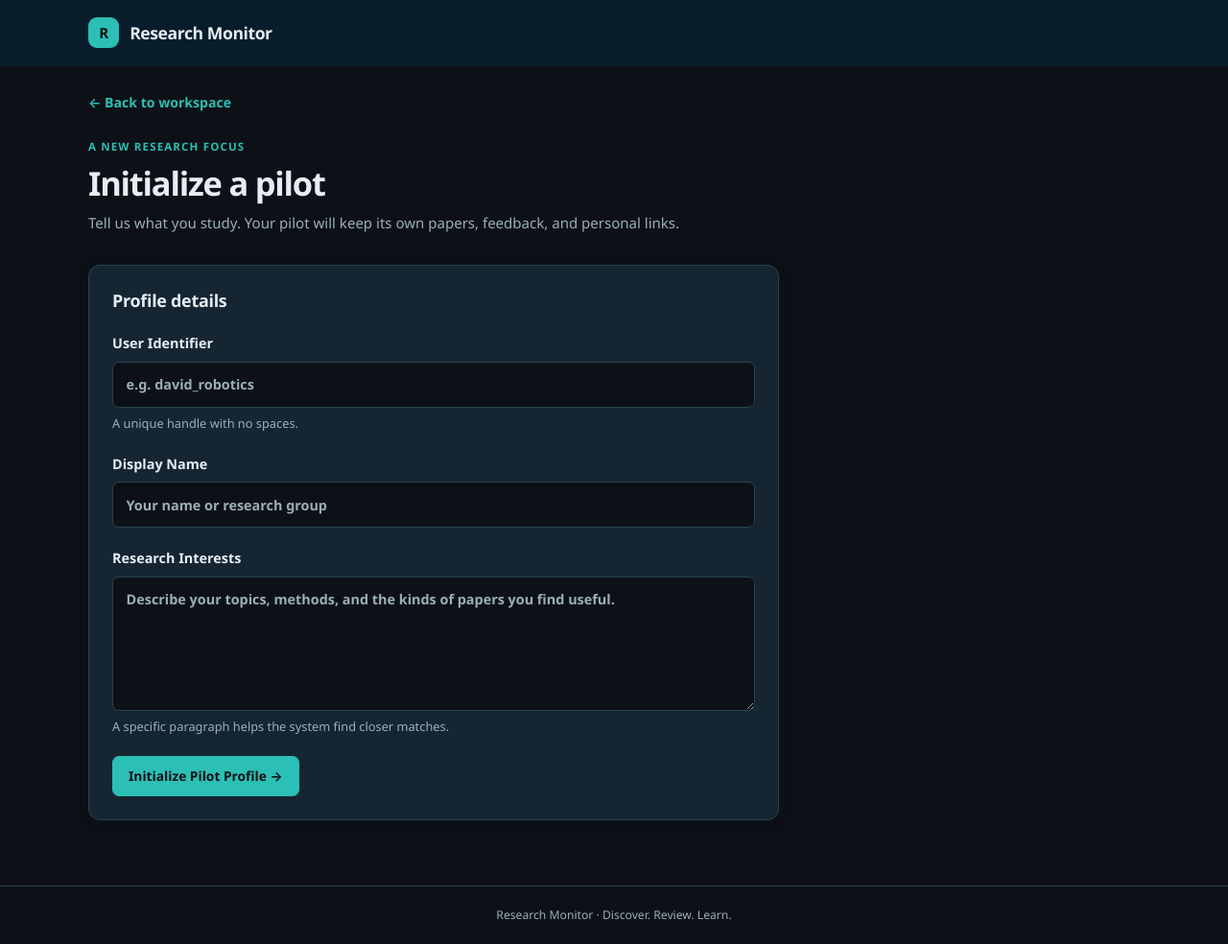
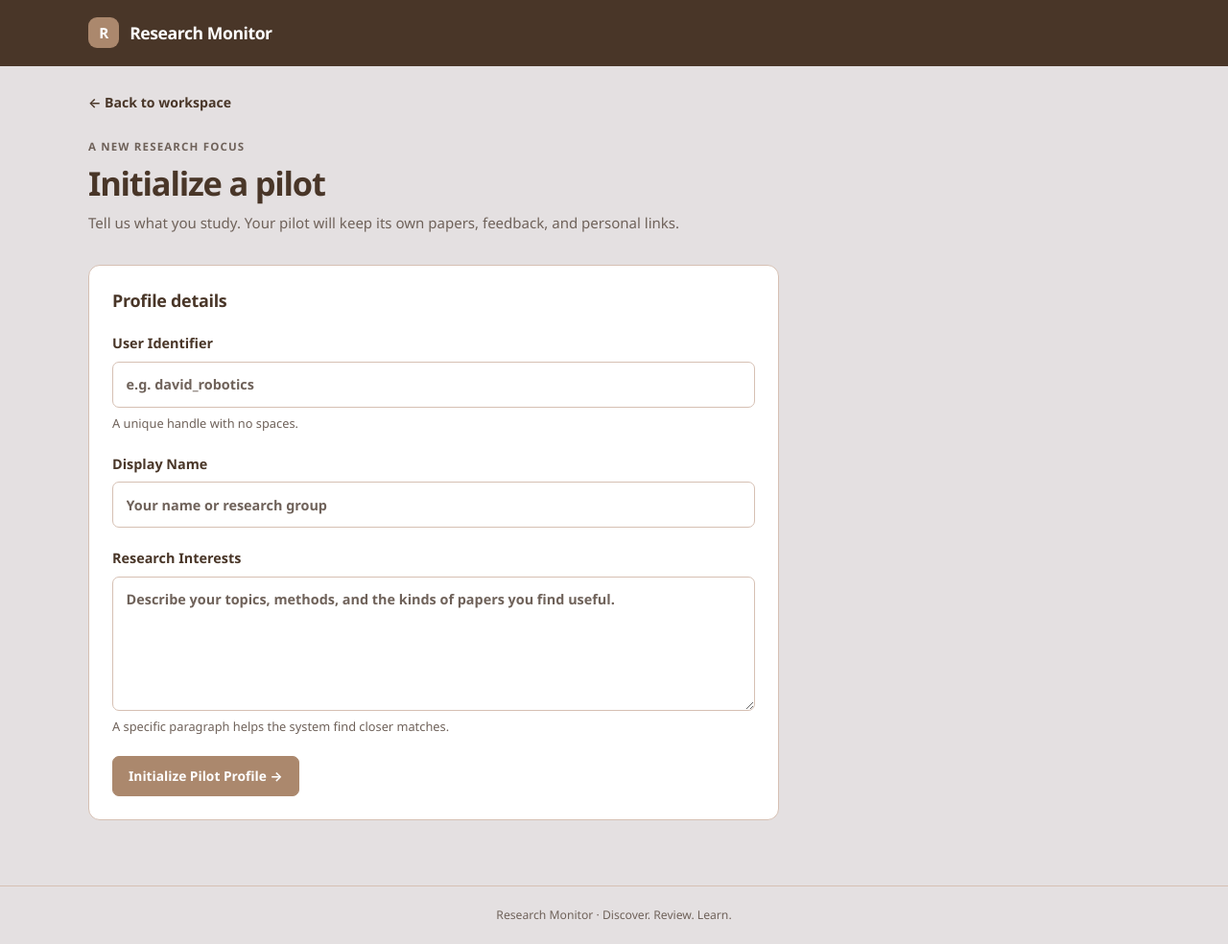
Before and after one commit to Sinchana-B-Kurkuri/research-monitoring-agent, a FastAPI app: page /onboard in a window 1280 px wide. Shown: the whole page at 96% size. Run offline with FastAPI, Linux system fonts and the light colour scheme; parts of the project's set-up code (start-up, migrations or seed data) failed here and were passed over.

Commit message:
style(ui): apply minimal warm Color Hunt theme
Update only app.css to use the requested warm background, white panels, tan secondary surfaces and borders, brown primary accents, dark brown header and text, and muted secondary text. Use light button and navigation labels, remove card shadows, and preserve existing layout, spacing, typography, media rules, loading content and all application behavior.

Verification: complete existing pytest suite passed with 265 tests and one third-party TestClient deprecation warning; git diff --check passed; stylesheet diff inspected; layout and media declarations compared with HEAD; palette and stylesheet/template variable references verified; running server returned the updated CSS with HTTP 200. No backend, templates, JavaScript, dependencies or pre-existing report changes included. No push.

```diff
--- a/src/research_monitor/ui/static/app.css
+++ b/src/research_monitor/ui/static/app.css
@@ -1,28 +1,29 @@
 :root {
-    --bg: #0D1117;
-    --header: #071D2B;
-    --surface: #152632;
-    --surface-hover: rgb(44 191 181 / 10%);
-    --border: #2A414D;
-    --text-primary: #E6EDF3;
-    --text-secondary: #9BAEB9;
+    --bg: #E4E0E1;
+    --header: #493628;
+    --surface: #FFFFFF;
+    --surface-secondary: #D6C0B3;
+    --surface-hover: var(--surface-secondary);
+    --border: var(--surface-secondary);
+    --text-primary: #493628;
+    --text-secondary: #6F625A;
     --text-muted: var(--text-secondary);
-    --primary: #2CBFB5;
-    --highlight: #67E8F9;
+    --primary: #AB886D;
+    --highlight: var(--text-primary);
     --primary-hover: var(--highlight);
-    --primary-text: var(--bg);
-    --accent-green: var(--primary);
-    --accent-green-bg: rgb(44 191 181 / 14%);
+    --primary-text: var(--surface);
+    --accent-green: var(--text-primary);
+    --accent-green-bg: var(--surface-secondary);
     --accent-red: var(--text-primary);
-    --accent-red-bg: rgb(155 174 185 / 10%);
+    --accent-red-bg: var(--surface-secondary);
     --accent-amber: var(--highlight);
-    --accent-amber-bg: rgb(103 232 249 / 12%);
+    --accent-amber-bg: var(--surface-secondary);
     --font: 'Segoe UI', system-ui, -apple-system, sans-serif;
-    color-scheme: dark;
+    color-scheme: light;
 }
 * { box-sizing: border-box; margin: 0; padding: 0; }
 body { background: var(--bg); color: var(--text-primary); font: 1rem/1.65 var(--font); min-height: 100vh; display: flex; flex-direction: column; }
-a { color: var(--primary); text-underline-offset: .2em; }
+a { color: var(--text-primary); text-underline-offset: .2em; }
 a:hover { color: var(--highlight); }
 button, input, select, textarea { font: inherit; }
 button, a, input, select, textarea, summary { -webkit-tap-highlight-color: transparent; }
@@ -30,21 +31,22 @@ button, a, input, select, textarea, summary { -webkit-tap-highlight-color: trans
 [hidden] { display: none !important; }
 .skip-link { position: absolute; top: -100px; left: 1rem; padding: .6rem 1rem; background: var(--surface); z-index: 1000; }
 .skip-link:focus { top: 1rem; }
-.site-header { background: var(--header); color: var(--text-primary); }
+.site-header { background: var(--header); color: var(--primary-text); }
 .header-inner { max-width: 1160px; margin: auto; padding: 1.15rem 2rem; display: flex; align-items: center; justify-content: space-between; gap: 1rem; }
-.brand { color: var(--text-primary); text-decoration: none; font-weight: 700; font-size: 1.1rem; letter-spacing: -.025em; display: inline-flex; align-items: center; gap: .7rem; }
-.brand:hover { color: var(--highlight); }
+.brand { color: var(--primary-text); text-decoration: none; font-weight: 700; font-size: 1.1rem; letter-spacing: -.025em; display: inline-flex; align-items: center; gap: .7rem; }
+.brand:hover { color: var(--surface-secondary); }
 .brand-mark { display: grid; place-items: center; background: var(--primary); color: var(--primary-text); width: 32px; height: 32px; border-radius: 9px; font-size: .95rem; }
-.profile-label { color: var(--text-primary); font-size: .85rem; border-left: 1px solid var(--border); padding-left: 1rem; }
-.profile-label small { display: block; color: var(--text-secondary); font-size: .7rem; letter-spacing: .08em; text-transform: uppercase; }
+.profile-label { color: var(--primary-text); font-size: .85rem; border-left: 1px solid var(--border); padding-left: 1rem; }
+.profile-label small { display: block; color: var(--surface-secondary); font-size: .7rem; letter-spacing: .08em; text-transform: uppercase; }
 .site-header .btn { background: var(--primary); color: var(--primary-text); border-color: var(--primary); }
 .site-header .btn:hover { background: var(--primary-hover); border-color: var(--primary-hover); }
-.site-header :focus-visible { outline-color: var(--highlight); }
+.site-header :focus-visible { outline-color: var(--primary-text); }
 .profile-nav { background: var(--header); border-bottom: 1px solid var(--border); }
 .tab-list { max-width: 1160px; padding: 0 2rem; margin: auto; list-style: none; display: flex; gap: 1.5rem; overflow-x: auto; }
-.tab-list a { display: block; padding: .9rem .1rem; border-bottom: 3px solid transparent; color: var(--text-secondary); text-decoration: none; white-space: nowrap; font-size: .9rem; }
-.tab-list a:hover { border-bottom-color: var(--highlight); color: var(--highlight); }
-.tab-list a[aria-current='page'] { border-bottom-color: var(--primary); color: var(--primary); font-weight: 650; }
+.tab-list a { display: block; padding: .9rem .1rem; border-bottom: 3px solid transparent; color: var(--surface-secondary); text-decoration: none; white-space: nowrap; font-size: .9rem; }
+.tab-list a:hover { border-bottom-color: var(--primary); color: var(--primary-text); }
+.tab-list a[aria-current='page'] { border-bottom-color: var(--primary); color: var(--primary-text); font-weight: 650; }
+.profile-nav :focus-visible { outline-color: var(--primary-text); }
 main { flex: 1; width: 100%; max-width: 1160px; padding: 1.5rem 2rem 3rem; margin: 0 auto; }
 .back-navigation { margin-bottom: 1.5rem; }
 .back-link { display: inline-flex; gap: .5rem; align-items: center; text-decoration: none; font-size: .88rem; font-weight: 600; }
@@ -52,10 +54,10 @@ main { flex: 1; width: 100%; max-width: 1160px; padding: 1.5rem 2rem 3rem; margi
 .page-header { display: flex; justify-content: space-between; align-items: flex-start; gap: 1.5rem; margin-bottom: 2rem; }
 .page-title { font-size: clamp(1.65rem, 3vw, 2.15rem); line-height: 1.25; font-weight: 700; letter-spacing: -.035em; margin-bottom: .5rem; }
 .page-subtitle { color: var(--text-secondary); max-width: 74ch; font-size: .94rem; }
-.eyebrow { color: var(--primary); font-size: .72rem; font-weight: 700; text-transform: uppercase; letter-spacing: .1em; margin-bottom: .4rem; }
+.eyebrow { color: var(--text-secondary); font-size: .72rem; font-weight: 700; text-transform: uppercase; letter-spacing: .1em; margin-bottom: .4rem; }
 h2 { font-size: 1.12rem; line-height: 1.4; letter-spacing: -.015em; margin-bottom: .5rem; }
 h3 { font-size: 1rem; line-height: 1.45; font-weight: 650; }
-.card { background: var(--surface); border: 1px solid var(--border); border-radius: 12px; padding: 1.5rem; margin-bottom: 1.25rem; box-shadow: 0 3px 12px rgb(13 17 23 / 20%); }
+.card { background: var(--surface); border: 1px solid var(--border); border-radius: 12px; padding: 1.5rem; margin-bottom: 1.25rem; box-shadow: none; }
 .card-header { display: flex; align-items: flex-start; justify-content: space-between; gap: 1rem; margin-bottom: .75rem; }
 .card-title { font-size: 1.1rem; line-height: 1.5; font-weight: 650; }
 .card-title a { color: var(--text-primary); text-decoration: none; }
@@ -68,8 +70,8 @@ h3 { font-size: 1rem; line-height: 1.45; font-weight: 650; }
 .badges { flex-shrink: 0; }
 .badge { display: inline-flex; align-items: center; padding: .18rem .6rem; border: 1px solid var(--border); border-radius: 999px; font-size: .72rem; font-weight: 650; line-height: 1.6; white-space: nowrap; }
 .badge-score, .badge-pending { color: var(--text-secondary); background: transparent; }
-.badge-auto, .badge-summary { color: var(--primary-text); background: var(--primary); border-color: var(--primary); }
-.badge-review { color: var(--primary-text); background: var(--highlight); border-color: var(--highlight); }
+.badge-auto, .badge-summary { color: var(--text-primary); background: var(--surface-secondary); border-color: var(--primary); }
+.badge-review { color: var(--primary-text); background: var(--header); border-color: var(--header); }
 .badge-low { color: var(--text-secondary); background: transparent; border-style: dashed; border-color: var(--border); }
 .user-tag { color: var(--text-secondary); font-size: .76rem; font-weight: 400; }
 .btn { display: inline-flex; justify-content: center; align-items: center; gap: .45rem; min-height: 42px; padding: .55rem 1rem; border-radius: 7px; border: 1px solid transparent; text-decoration: none; cursor: pointer; font-size: .86rem; font-weight: 650; line-height: 1.5; transition: background .15s, border-color .15s; }
@@ -83,7 +85,7 @@ h3 { font-size: 1rem; line-height: 1.45; font-weight: 650; }
 .btn-reject:hover { background: var(--surface-hover); color: var(--highlight); border-color: var(--highlight); }
 .btn:disabled, button:disabled { opacity: .6; cursor: wait; }
 [aria-busy='true']::after { content: ' Working…'; }
-input, select, textarea { width: 100%; padding: .7rem .85rem; border-radius: 7px; border: 1px solid var(--border); color: var(--text-primary); background: var(--bg); accent-color: var(--primary); max-width: 100%; }
+input, select, textarea { width: 100%; padding: .7rem .85rem; border-radius: 7px; border: 1px solid var(--border); color: var(--text-primary); background: var(--surface); accent-color: var(--primary); max-width: 100%; }
 input:focus, textarea:focus, select:focus { border-color: var(--primary); }
 input::placeholder, textarea::placeholder { color: var(--text-secondary); opacity: 1; }
 input[type='number'] { max-width: 180px; }
@@ -100,13 +102,13 @@ label small { font-weight: 400; }
 .summary-text { line-height: 1.8; font-size: .95rem; white-space: pre-line; }
 .summary-fallback-bar { display: flex; flex-wrap: wrap; gap: .6rem; align-items: center; margin-bottom: .6rem; }
 .abstract-accordion { margin: 1rem 0; font-size: .88rem; }
-.abstract-toggle, summary { cursor: pointer; color: var(--primary); font-weight: 600; }
+.abstract-toggle, summary { cursor: pointer; color: var(--text-primary); font-weight: 600; }
 .card-abstract-collapsed { border-left: 2px solid var(--highlight); padding-left: 1rem; }
 .empty-state { padding: 1.5rem; color: var(--text-secondary); border: 1px dashed var(--border); border-radius: 8px; margin: 1rem 0; font-size: .92rem; }
 .empty-state h3 { color: var(--text-primary); margin-bottom: .4rem; }
 .section-list { list-style: none; counter-reset: step; }
 .section-step { counter-increment: step; position: relative; padding: 0 0 2rem 3.4rem; }
-.section-step::before { content: counter(step, decimal-leading-zero); position: absolute; left: 0; top: 0; width: 2.2rem; height: 2.2rem; display: grid; place-items: center; background: var(--surface-hover); border: 1px solid var(--border); border-radius: 50%; color: var(--primary); font-size: .76rem; font-weight: 700; }
+.section-step::before { content: counter(step, decimal-leading-zero); position: absolute; left: 0; top: 0; width: 2.2rem; height: 2.2rem; display: grid; place-items: center; background: var(--surface-hover); border: 1px solid var(--border); border-radius: 50%; color: var(--text-primary); font-size: .76rem; font-weight: 700; }
 .section-step + .section-step { padding-top: 1.5rem; border-top: 1px solid var(--border); }
 .section-step + .section-step::before { top: 1.5rem; }
 .section-intro { margin-bottom: 1rem; }
```
